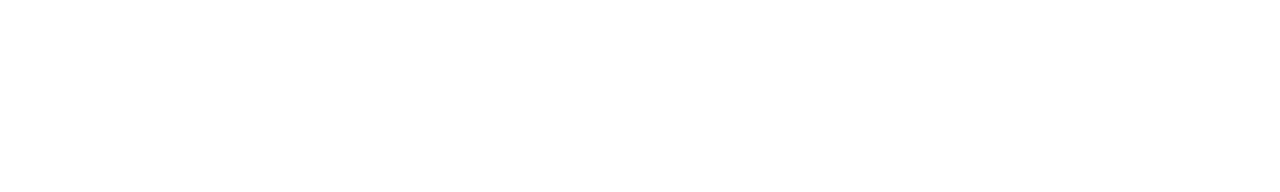
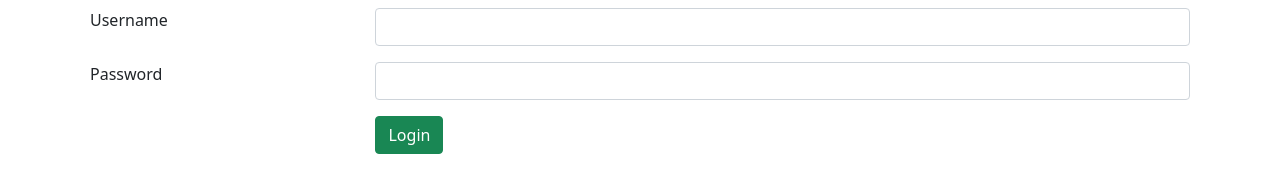
Before and after one commit to Kavyakrishnan/myapp, a plain HTML site: page index.html in a window 1280 px wide. Drawn offline with nearby package versions, Linux system fonts and the light colour scheme.

Commit message:
complete

```diff
--- a/index.html
+++ b/index.html
@@ -1,12 +1,39 @@
 <!DOCTYPE html>
 <html lang="en">
 <head>
+    <link href="https://cdn.jsdelivr.net/npm/bootstrap@5.1.3/dist/css/bootstrap.min.css" rel="stylesheet" integrity="sha384-1BmE4kWBq78iYhFldvKuhfTAU6auU8tT94WrHftjDbrCEXSU1oBoqyl2QvZ6jIW3" crossorigin="anonymous">
     <meta charset="UTF-8">
     <meta http-equiv="X-UA-Compatible" content="IE=edge">
     <meta name="viewport" content="width=device-width, initial-scale=1.0">
     <title>Document</title>
 </head>
 <body>
+<div class="container">
+    <div class="row">
+        <div class="col-12 col-sm-12 col-lg-12 col-xl-12 col-xxl-12">
+            <table class="table table-borderless">
+                <tr>
+                    <td>Username</td>
+                    <td><input type="text" class="form-control"></td>
+                </tr>
+                <tr>
+                    <td>Password</td>
+                    <td><input type="text" class="form-control"></td>
+                </tr>
+                <tr>
+                    <td></td>
+                    <td><button class="btn btn-success">Login</button></td>
+                </tr>
 
+            </table>
+
+        </div>
+    </div>
+</div>
+
+
+
+
+    <script src="https://cdn.jsdelivr.net/npm/bootstrap@5.1.3/dist/js/bootstrap.bundle.min.js" integrity="sha384-ka7Sk0Gln4gmtz2MlQnikT1wXgYsOg+OMhuP+IlRH9sENBO0LRn5q+8nbTov4+1p" crossorigin="anonymous"></script>
 </body>
 </html>
```
